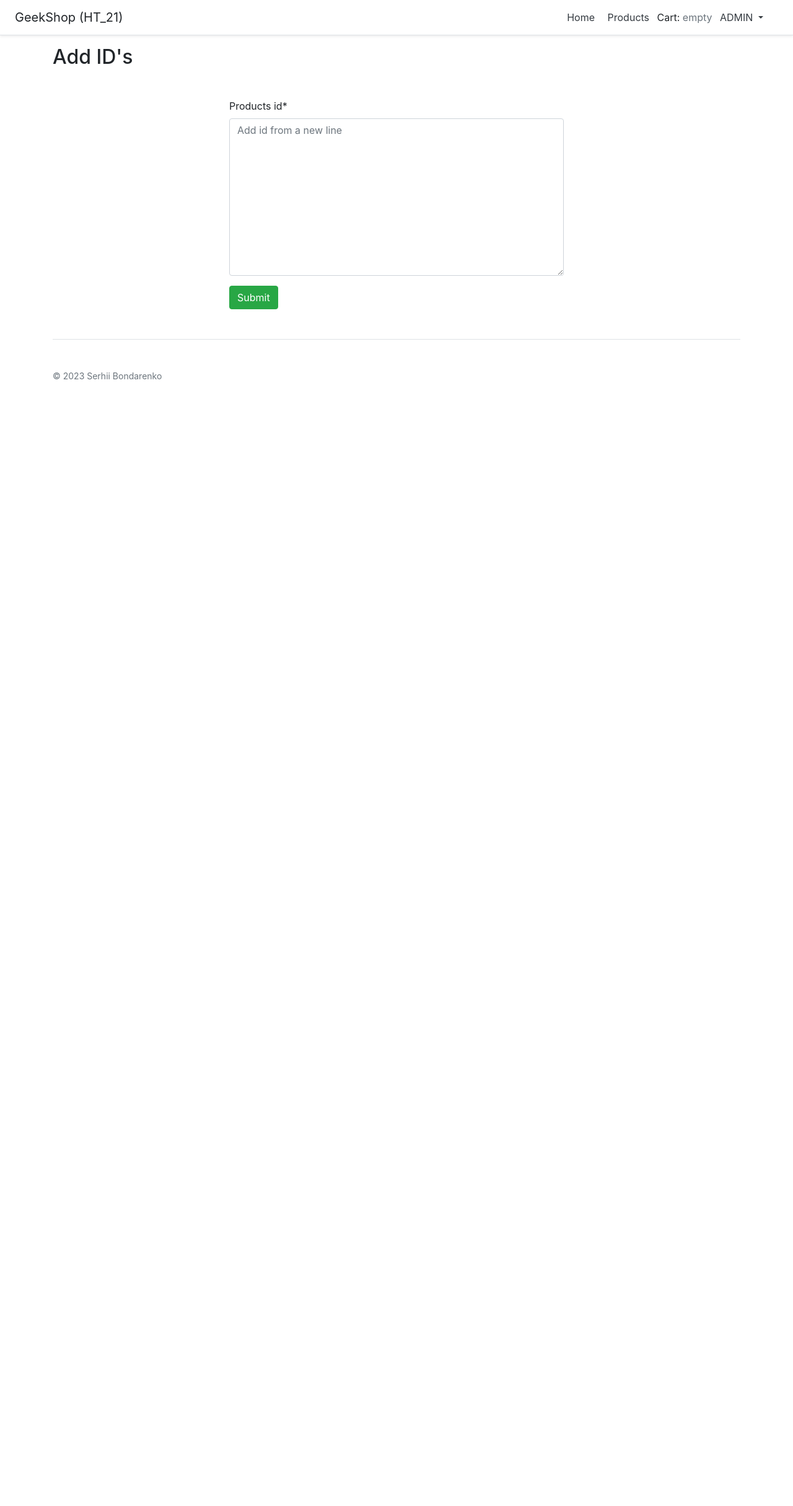
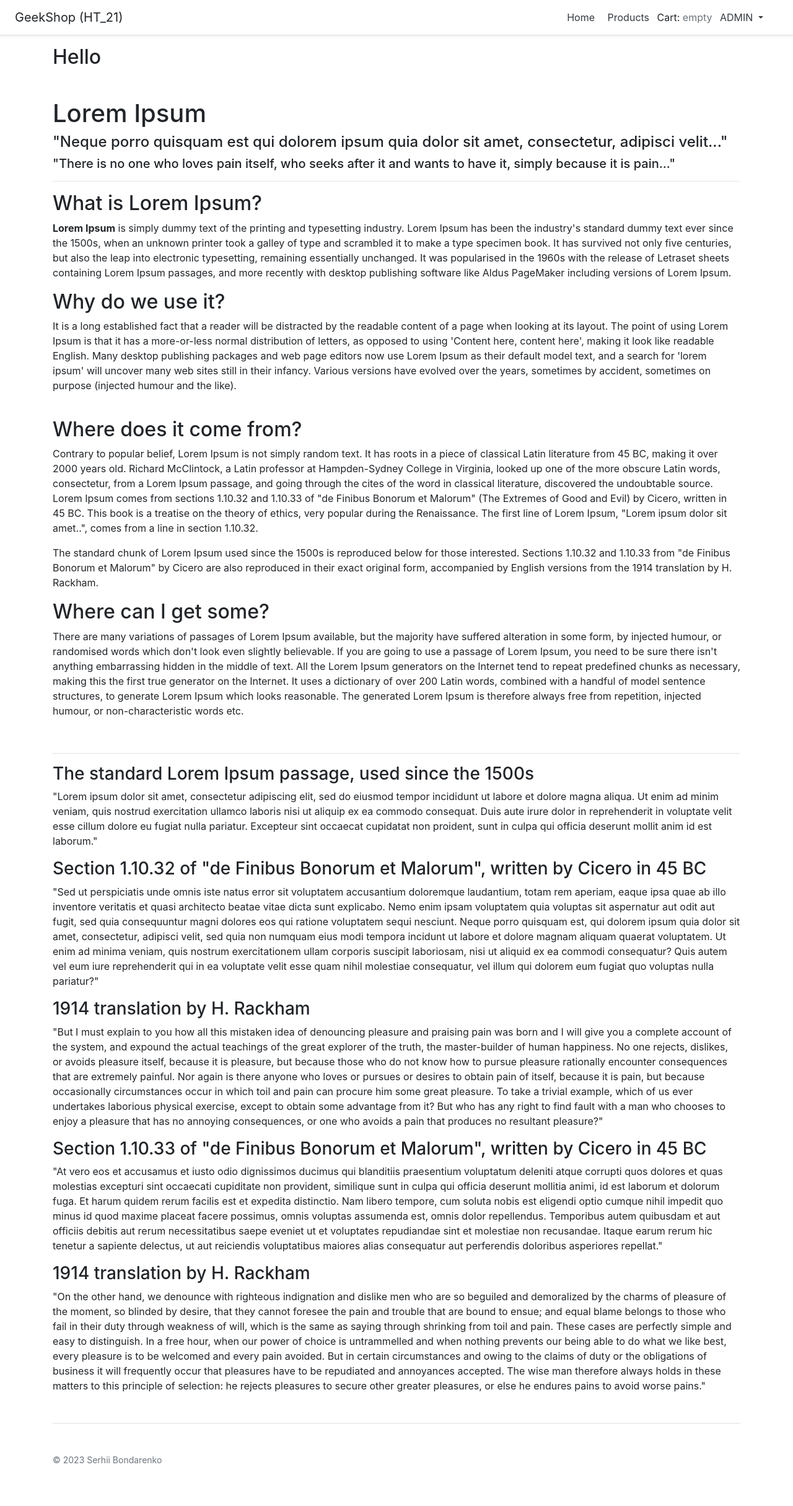
Before and after one commit to sergbondckua/GeekHub, a Django app: page / in a window 1280 px wide. Shown: the whole page at 62% size. Before the commit the page ends 613 px from the top, so only its background shows below. Run offline with Django 4.2, Linux system fonts and the light colour scheme; a user stored in the database is signed in; some libraries are stand-ins or nearby versions.

Commit message:
Edit sidebar

```diff
--- a/HT_21/rozetka/urls.py
+++ b/HT_21/rozetka/urls.py
@@ -3,7 +3,8 @@ from django.urls import path
 from . import views
 
 urlpatterns = [
-    path("", views.add_id, name="index"),
+    path("", views.index, name="index"),
+    path("products/add", views.add_id, name="products-add"),
     path(
         "products/",
         views.ProductsListView.as_view(),
--- a/HT_21/rozetka/views.py
+++ b/HT_21/rozetka/views.py
@@ -31,7 +31,15 @@ def add_id(request):
             return redirect("rozetka:index")
         context["errors"] = form.errors
 
-    return render(request, "rozetka/add.html", context=context)
+    return render(request, "rozetka/products_add.html", context=context)
+
+def index(request):
+    """Index page"""
+    context = {
+        "title": "Home",
+        "hello": "Hello",
+    }
+    return render(request, "rozetka/home.html", context=context)
 
 
 class SuperUserRequiredMixin:  # pylint: disable=too-few-public-methods
@@ -63,7 +71,7 @@ class ProductsDetailView(generic.DetailView):
     model = Product
 
     def get_context_data(self, **kwargs):
-        # Call the base implementation first to get a context
+        """Call the base implementation first to get a context"""
         context = super().get_context_data(**kwargs)
         context["cart_product_form"] = CartAddProductForm()
         return context
--- a/HT_21/templates/includes/rozetka/sidebar/sidebar.html
+++ b/HT_21/templates/includes/rozetka/sidebar/sidebar.html
@@ -28,7 +28,12 @@
       <i class="fa-brands fa-elementor"></i> {{ user.username|upper }}
     </a>
     <div class="dropdown-menu">
-      <div class="dropdown-divider"></div>
+      {% if user.is_superuser %}
+        <a class="p-2 text-dark" href="{% url 'rozetka:products-add' %}">
+          <i class="fa-solid fa-plus"></i> Add products
+        </a>
+        <div class="dropdown-divider"></div>
+      {% endif %}
       <a class="p-2 text-dark" href="{% url 'logout' %}">
         <i class="fa-solid fa-right-from-bracket"></i> Sign out
       </a>
--- /dev/null
+++ b/HT_21/templates/rozetka/home.html
@@ -0,0 +1,149 @@
+{% extends "base.html" %}
+
+{% block title %}
+  {{ title }}
+{% endblock %}
+
+{% block content %}
+  <h2 class="mb-5">{{ hello }}</h2>
+
+  <div id="Inner">
+    <h1>Lorem Ipsum</h1>
+    <h4>"Neque porro quisquam est qui dolorem ipsum quia dolor sit amet, consectetur, adipisci
+      velit..."</h4>
+    <h5>"There is no one who loves pain itself, who seeks after it and wants to have it, simply
+      because it is pain..."</h5>
+    <hr>
+
+    <div id="Content">
+      <div id="bannerL">
+        <div id="div-gpt-ad-1474537762122-2">
+          <script type="text/javascript">googletag.cmd.push(function () {
+              googletag.display("div-gpt-ad-1474537762122-2");
+          });</script>
+        </div>
+      </div>
+      <div id="bannerR">
+        <div id="div-gpt-ad-1474537762122-3">
+          <script type="text/javascript">googletag.cmd.push(function () {
+              googletag.display("div-gpt-ad-1474537762122-3");
+          });</script>
+        </div>
+      </div>
+      <div id="Panes">
+        <div>
+          <h2>What is Lorem Ipsum?</h2>
+          <p><strong>Lorem Ipsum</strong> is simply dummy text of the printing and typesetting
+            industry. Lorem Ipsum has been the industry's standard dummy text ever since the 1500s,
+            when an unknown printer took a galley of type and scrambled it to make a type specimen
+            book. It has survived not only five centuries, but also the leap into electronic
+            typesetting, remaining essentially unchanged. It was popularised in the 1960s with the
+            release of Letraset sheets containing Lorem Ipsum passages, and more recently with
+            desktop publishing software like Aldus PageMaker including versions of Lorem Ipsum.</p>
+        </div>
+        <div>
+          <h2>Why do we use it?</h2>
+          <p>It is a long established fact that a reader will be distracted by the readable content
+            of a page when looking at its layout. The point of using Lorem Ipsum is that it has a
+            more-or-less normal distribution of letters, as opposed to using 'Content here, content
+            here', making it look like readable English. Many desktop publishing packages and web
+            page editors now use Lorem Ipsum as their default model text, and a search for 'lorem
+            ipsum' will uncover many web sites still in their infancy. Various versions have
+            evolved over the years, sometimes by accident, sometimes on purpose (injected humour
+            and the like).</p>
+        </div>
+        <br>
+        <div>
+          <h2>Where does it come from?</h2>
+          <p>Contrary to popular belief, Lorem Ipsum is not simply random text. It has roots in a
+            piece of classical Latin literature from 45 BC, making it over 2000 years old. Richard
+            McClintock, a Latin professor at Hampden-Sydney College in Virginia, looked up one of
+            the more obscure Latin words, consectetur, from a Lorem Ipsum passage, and going
+            through the cites of the word in classical literature, discovered the undoubtable
+            source. Lorem Ipsum comes from sections 1.10.32 and 1.10.33 of "de Finibus Bonorum et
+            Malorum" (The Extremes of Good and Evil) by Cicero, written in 45 BC. This book is a
+            treatise on the theory of ethics, very popular during the Renaissance. The first line
+            of Lorem Ipsum, "Lorem ipsum dolor sit amet..", comes from a line in section
+            1.10.32.</p>
+          <p>The standard chunk of Lorem Ipsum used since the 1500s is reproduced below for those
+            interested. Sections 1.10.32 and 1.10.33 from "de Finibus Bonorum et Malorum" by Cicero
+            are also reproduced in their exact original form, accompanied by English versions from
+            the 1914 translation by H. Rackham.</p>
+        </div>
+        <div>
+          <h2>Where can I get some?</h2>
+          <p>There are many variations of passages of Lorem Ipsum available, but the majority have
+            suffered alteration in some form, by injected humour, or randomised words which don't
+            look even slightly believable. If you are going to use a passage of Lorem Ipsum, you
+            need to be sure there isn't anything embarrassing hidden in the middle of text. All the
+            Lorem Ipsum generators on the Internet tend to repeat predefined chunks as necessary,
+            making this the first true generator on the Internet. It uses a dictionary of over 200
+            Latin words, combined with a handful of model sentence structures, to generate Lorem
+            Ipsum which looks reasonable. The generated Lorem Ipsum is therefore always free from
+            repetition, injected humour, or non-characteristic words etc.</p>
+        </div>
+        <br></div>
+      <hr>
+      <div id="Translation">
+
+        <h3>The standard Lorem Ipsum passage, used since the 1500s</h3>
+        <p>"Lorem ipsum dolor sit amet, consectetur adipiscing elit, sed do eiusmod tempor
+          incididunt ut labore et dolore magna aliqua. Ut enim ad minim veniam, quis nostrud
+          exercitation ullamco laboris nisi ut aliquip ex ea commodo consequat. Duis aute irure
+          dolor in reprehenderit in voluptate velit esse cillum dolore eu fugiat nulla pariatur.
+          Excepteur sint occaecat cupidatat non proident, sunt in culpa qui officia deserunt mollit
+          anim id est laborum."</p>
+        <h3>Section 1.10.32 of "de Finibus Bonorum et Malorum", written by Cicero in 45 BC</h3>
+        <p>"Sed ut perspiciatis unde omnis iste natus error sit voluptatem accusantium doloremque
+          laudantium, totam rem aperiam, eaque ipsa quae ab illo inventore veritatis et quasi
+          architecto beatae vitae dicta sunt explicabo. Nemo enim ipsam voluptatem quia voluptas
+          sit aspernatur aut odit aut fugit, sed quia consequuntur magni dolores eos qui ratione
+          voluptatem sequi nesciunt. Neque porro quisquam est, qui dolorem ipsum quia dolor sit
+          amet, consectetur, adipisci velit, sed quia non numquam eius modi tempora incidunt ut
+          labore et dolore magnam aliquam quaerat voluptatem. Ut enim ad minima veniam, quis
+          nostrum exercitationem ullam corporis suscipit laboriosam, nisi ut aliquid ex ea commodi
+          consequatur? Quis autem vel eum iure reprehenderit qui in ea voluptate velit esse quam
+          nihil molestiae consequatur, vel illum qui dolorem eum fugiat quo voluptas nulla
+          pariatur?"</p>
+        <h3>1914 translation by H. Rackham</h3>
+        <p>"But I must explain to you how all this mistaken idea of denouncing pleasure and
+          praising pain was born and I will give you a complete account of the system, and expound
+          the actual teachings of the great explorer of the truth, the master-builder of human
+          happiness. No one rejects, dislikes, or avoids pleasure itself, because it is pleasure,
+          but because those who do not know how to pursue pleasure rationally encounter
+          consequences that are extremely painful. Nor again is there anyone who loves or pursues
+          or desires to obtain pain of itself, because it is pain, but because occasionally
+          circumstances occur in which toil and pain can procure him some great pleasure. To take a
+          trivial example, which of us ever undertakes laborious physical exercise, except to
+          obtain some advantage from it? But who has any right to find fault with a man who chooses
+          to enjoy a pleasure that has no annoying consequences, or one who avoids a pain that
+          produces no resultant pleasure?"</p>
+        <h3>Section 1.10.33 of "de Finibus Bonorum et Malorum", written by Cicero in 45 BC</h3>
+        <p>"At vero eos et accusamus et iusto odio dignissimos ducimus qui blanditiis praesentium
+          voluptatum deleniti atque corrupti quos dolores et quas molestias excepturi sint
+          occaecati cupiditate non provident, similique sunt in culpa qui officia deserunt mollitia
+          animi, id est laborum et dolorum fuga. Et harum quidem rerum facilis est et expedita
+          distinctio. Nam libero tempore, cum soluta nobis est eligendi optio cumque nihil impedit
+          quo minus id quod maxime placeat facere possimus, omnis voluptas assumenda est, omnis
+          dolor repellendus. Temporibus autem quibusdam et aut officiis debitis aut rerum
+          necessitatibus saepe eveniet ut et voluptates repudiandae sint et molestiae non
+          recusandae. Itaque earum rerum hic tenetur a sapiente delectus, ut aut reiciendis
+          voluptatibus maiores alias consequatur aut perferendis doloribus asperiores
+          repellat."</p>
+        <h3>1914 translation by H. Rackham</h3>
+        <p>"On the other hand, we denounce with righteous indignation and dislike men who are so
+          beguiled and demoralized by the charms of pleasure of the moment, so blinded by desire,
+          that they cannot foresee the pain and trouble that are bound to ensue; and equal blame
+          belongs to those who fail in their duty through weakness of will, which is the same as
+          saying through shrinking from toil and pain. These cases are perfectly simple and easy to
+          distinguish. In a free hour, when our power of choice is untrammelled and when nothing
+          prevents our being able to do what we like best, every pleasure is to be welcomed and
+          every pain avoided. But in certain circumstances and owing to the claims of duty or the
+          obligations of business it will frequently occur that pleasures have to be repudiated and
+          annoyances accepted. The wise man therefore always holds in these matters to this
+          principle of selection: he rejects pleasures to secure other greater pleasures, or else
+          he endures pains to avoid worse pains."</p>
+      </div>
+    </div>
+  </div>
+{% endblock %}
```
Also changed, not shown: HT_21/db.sqlite3, HT_21/templates/rozetka/products_add.html (renamed from HT_21/templates/rozetka/add.html).
